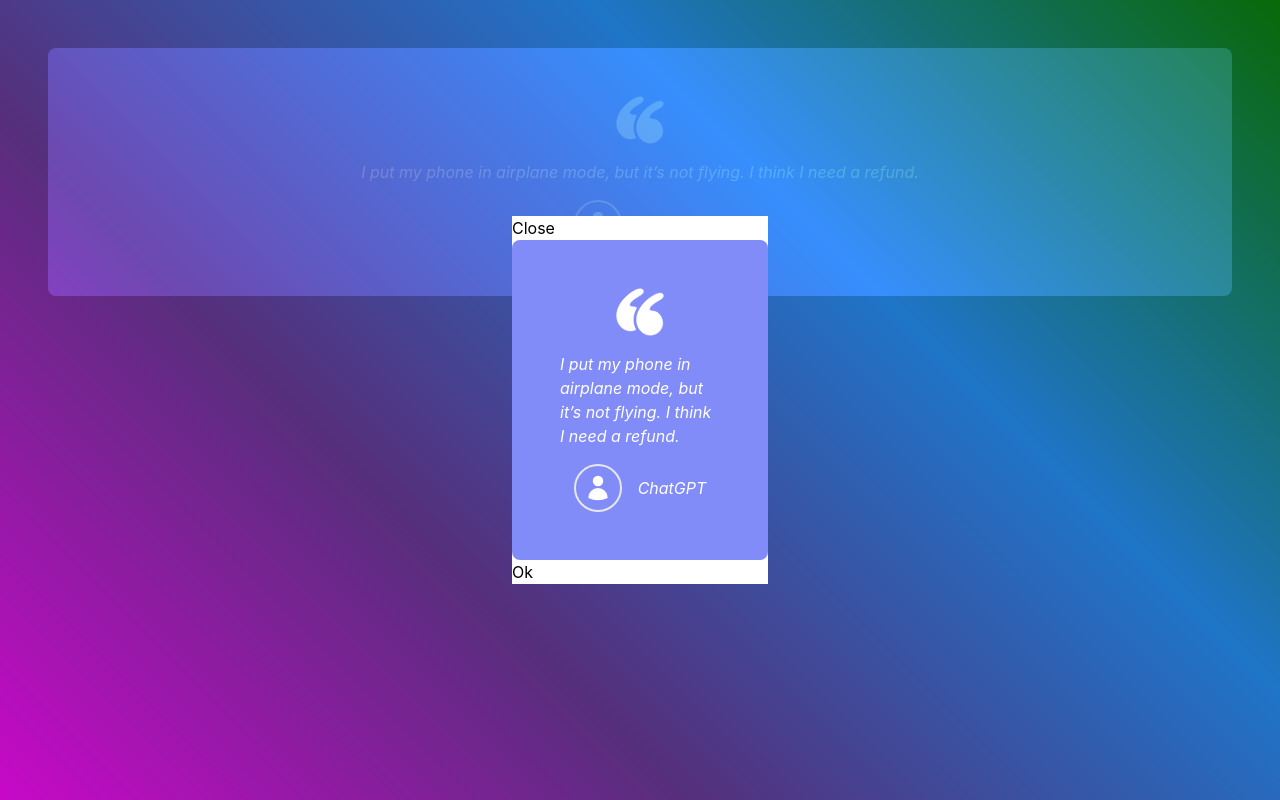
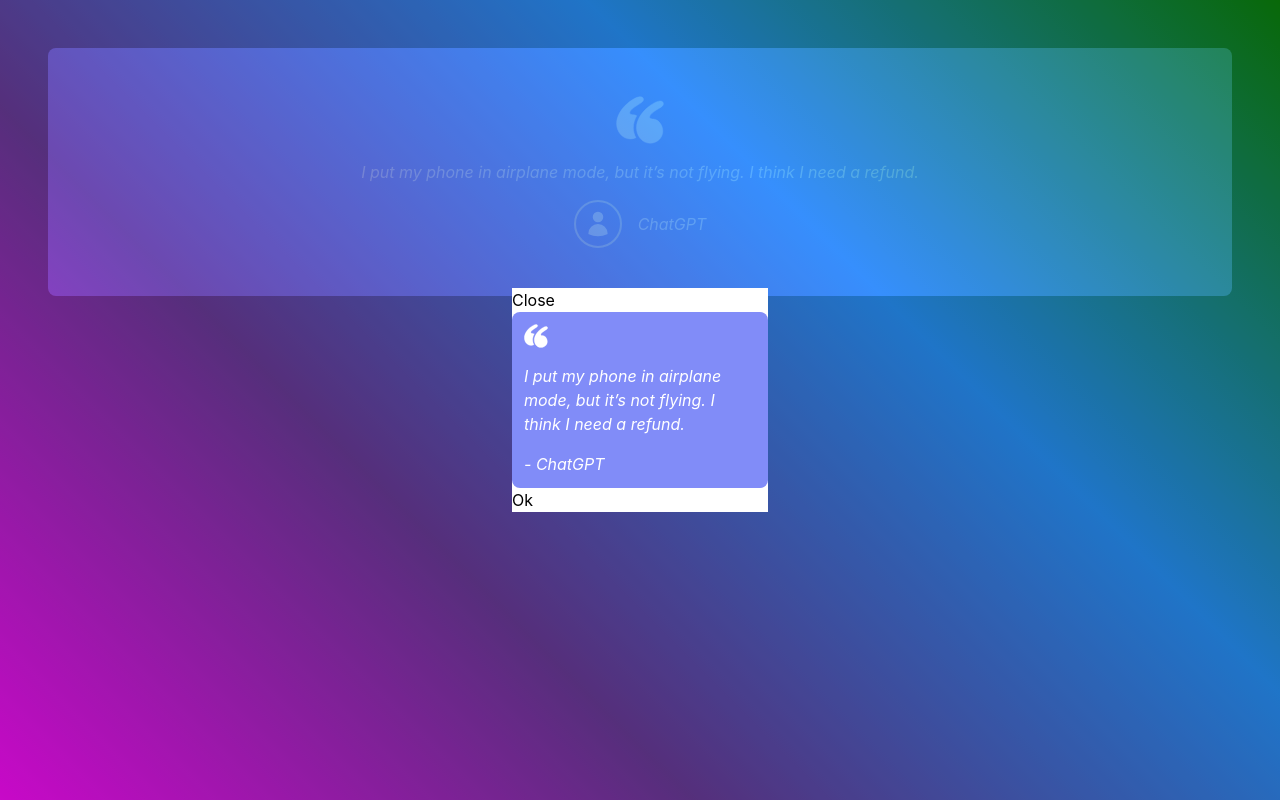
Before and after one commit to cwallervand/frontend-snacks-part1, a React (Vite) app: page / in a window 1280 px wide. Both pictures are taken after a click on the button "Open modal". Built offline with nearby package versions, Linux system fonts and the light colour scheme.

Commit message:
Using container query

```diff
--- a/src/App.jsx
+++ b/src/App.jsx
@@ -23,7 +23,9 @@
         <button autoFocus onClick={() => dialogRef.current?.close()}>
           Close
         </button>
-        <QuoteCard />
+        <div className="quoteContainer">
+          <QuoteCard />
+        </div>
         <form method="dialog">
           <button>Ok</button>
         </form>
--- a/src/index.css
+++ b/src/index.css
@@ -30,7 +30,12 @@
   }
 }
 
-@media screen and (max-width: 720px) {
+.quoteContainer {
+  container-name: quote-container;
+  container-type: inline-size;
+}
+
+@container quote-container (max-width: 360px) {
   .quote {
     @apply p-3 items-start;
 
```
